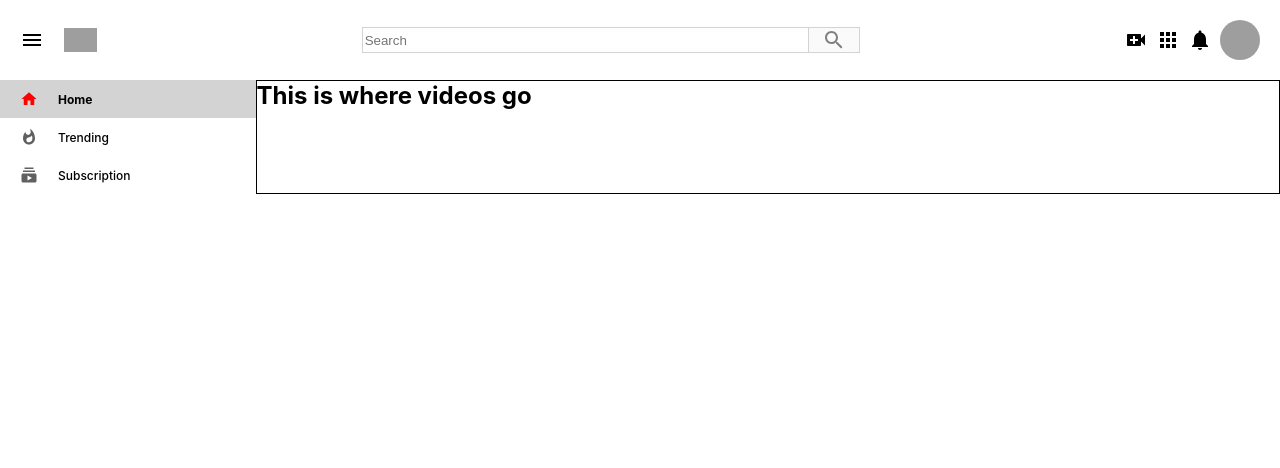
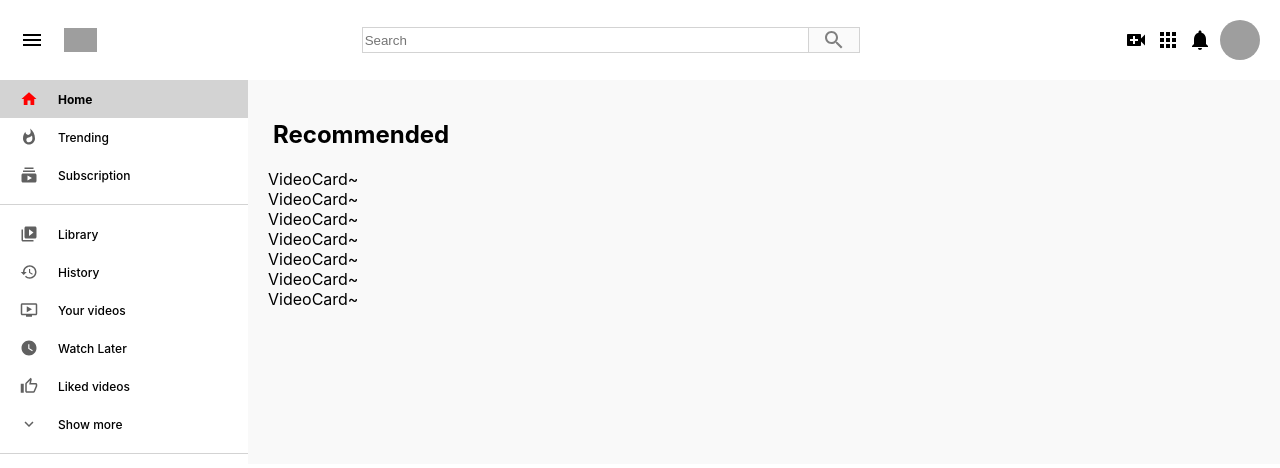
Before and after one commit to developer-do/youtube-clone, a React (Create React App) app: page / in a window 1280 px wide. Shown: the top 468 px of the page. Built offline with nearby package versions, Linux system fonts and the light colour scheme; grey boxes are pictures that could not be loaded.

Commit message:
sidebar 추가적으로 작업 완료 후 recommended 작업 진행

```diff
--- a/src/components/common/Sidebar.js
+++ b/src/components/common/Sidebar.js
@@ -4,9 +4,23 @@
 import HomeIcon from "@material-ui/icons/Home";
 import WhatshotIcon from "@material-ui/icons/Whatshot";
 import SubscriptionsIcon from "@material-ui/icons/Subscriptions";
+import VideoLibraryIcon from "@material-ui/icons/VideoLibrary";
+import HistoryIcon from "@material-ui/icons/History";
+import OndemandVideoIcon from "@material-ui/icons/OndemandVideo";
+import WatchLaterIcon from "@material-ui/icons/WatchLater";
+import ThumbUpAltOutlinedIcon from "@material-ui/icons/ThumbUpAltOutlined";
+import ExpandMoreOutlinedIcon from "@material-ui/icons/ExpandMore";
 
 const SidebarWrap = styled.div`
   flex: 0.2;
+
+  hr {
+    height: 1px;
+    border: 0;
+    background-color: lightgray;
+    margin-top: 10px;
+    margin-bottom: 10px;
+  }
 `;
 
 function Sidebar() {
@@ -15,6 +29,14 @@
       <SidebarRow selected title="Home" Icon={HomeIcon} />
       <SidebarRow title="Trending" Icon={WhatshotIcon} />
       <SidebarRow title="Subscription" Icon={SubscriptionsIcon} />
+      <hr />
+      <SidebarRow Icon={VideoLibraryIcon} title="Library" />
+      <SidebarRow Icon={HistoryIcon} title="History" />
+      <SidebarRow Icon={OndemandVideoIcon} title="Your videos" />
+      <SidebarRow Icon={WatchLaterIcon} title="Watch Later" />
+      <SidebarRow Icon={ThumbUpAltOutlinedIcon} title="Liked videos" />
+      <SidebarRow Icon={ExpandMoreOutlinedIcon} title="Show more" />
+      <hr />
     </SidebarWrap>
   );
 }
--- /dev/null
+++ b/src/components/common/VideoCard.js
@@ -0,0 +1,7 @@
+import React from "react";
+
+function VideoCard() {
+  return <div>VideoCard~</div>;
+}
+
+export default VideoCard;
--- a/src/components/common/index.js
+++ b/src/components/common/index.js
@@ -1,2 +1,3 @@
 export { default as Header } from "./Header";
 export { default as Sidebar } from "./Sidebar";
+export { default as VideoCard } from "./VideoCard";
--- a/src/components/main/RecommendedVideos.js
+++ b/src/components/main/RecommendedVideos.js
@@ -1,15 +1,35 @@
 import React from "react";
 import styled from "styled-components";
+import { VideoCard } from "../common";
 
 const RecommendedVideosWrap = styled.div`
   flex: 0.8;
-  border: 1px solid black;
+  background-color: #f9f9f9;
+  padding: 40px 20px;
+  padding-bottom: 0;
+  .recommendedVideos {
+    h2 {
+      margin-left: 5px;
+      margin-bottom: 20px;
+    }
+  }
 `;
 
 function RecommendedVideos() {
   return (
     <RecommendedVideosWrap>
-      <h2>This is where videos go</h2>
+      <div className="recommendedVideos">
+        <h2>Recommended</h2>
+        <div className="recommendedVideos__videos">
+          <VideoCard />
+          <VideoCard />
+          <VideoCard />
+          <VideoCard />
+          <VideoCard />
+          <VideoCard />
+          <VideoCard />
+        </div>
+      </div>
     </RecommendedVideosWrap>
   );
 }
```
